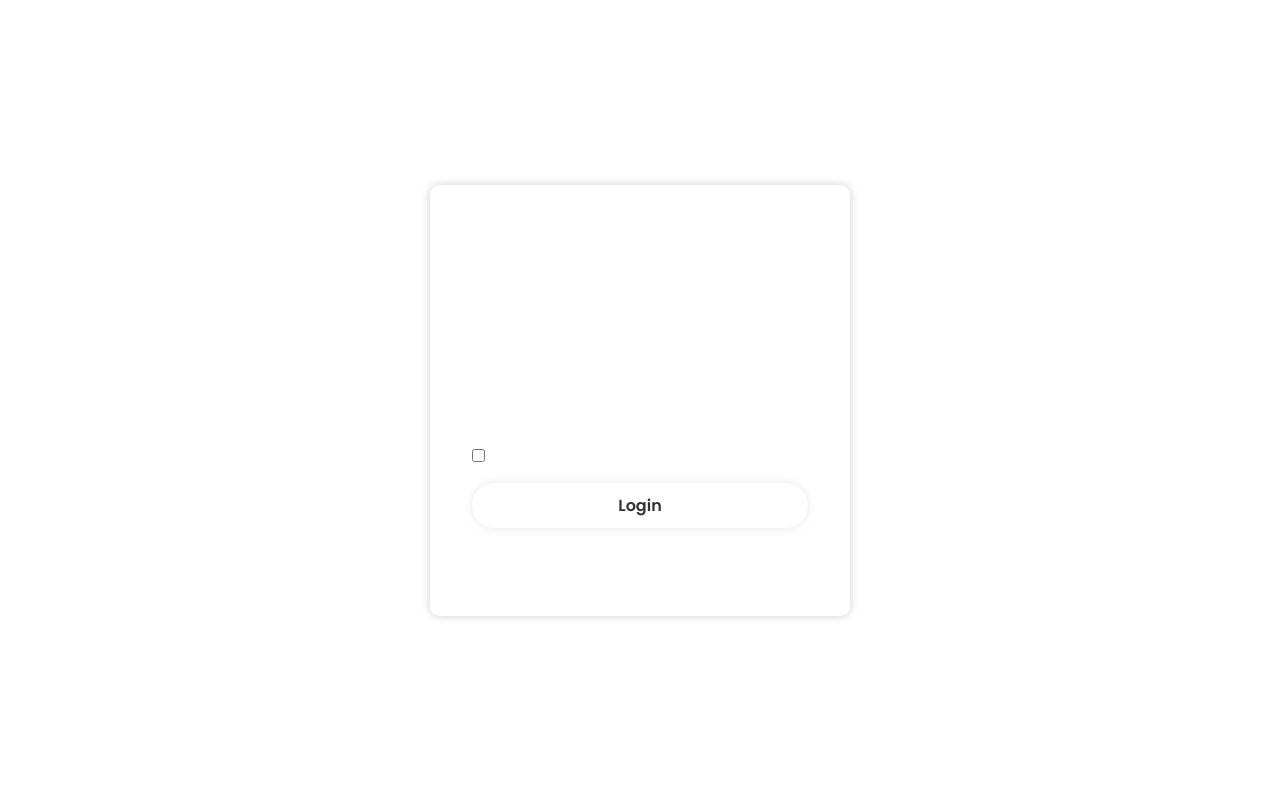
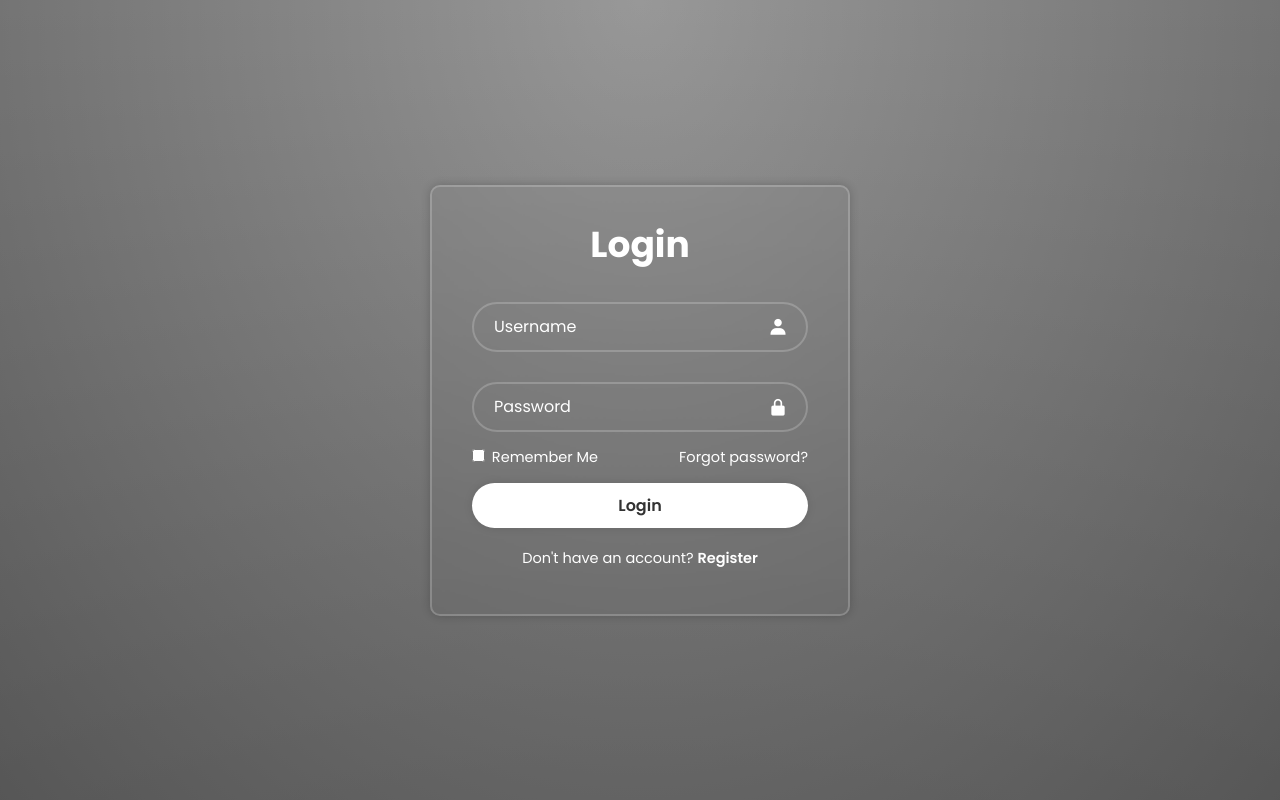
Before and after one commit to GeoJose19/LoginPage, a plain HTML site: page index.html in a window 1280 px wide. Drawn offline with nearby package versions, Linux system fonts and the light colour scheme.

Commit message:
Update style.css

```diff
--- a/style.css
+++ b/style.css
@@ -12,7 +12,7 @@ body {
   justify-content: center;
   align-items: center;
   min-height: 100vh;
-  background: background: linear-gradient(to bottom, rgba(255,255,255,0.15) 0%, rgba(0,0,0,0.15) 100%), radial-gradient(at top center, rgba(255,255,255,0.40) 0%, rgba(0,0,0,0.40) 120%) #989898;
+  background: linear-gradient(to bottom, rgba(255,255,255,0.15) 0%, rgba(0,0,0,0.15) 100%), radial-gradient(at top center, rgba(255,255,255,0.40) 0%, rgba(0,0,0,0.40) 120%) #989898;
  background-blend-mode: multiply,multiply;
   background-size: cover;
   background-position: center;
```
